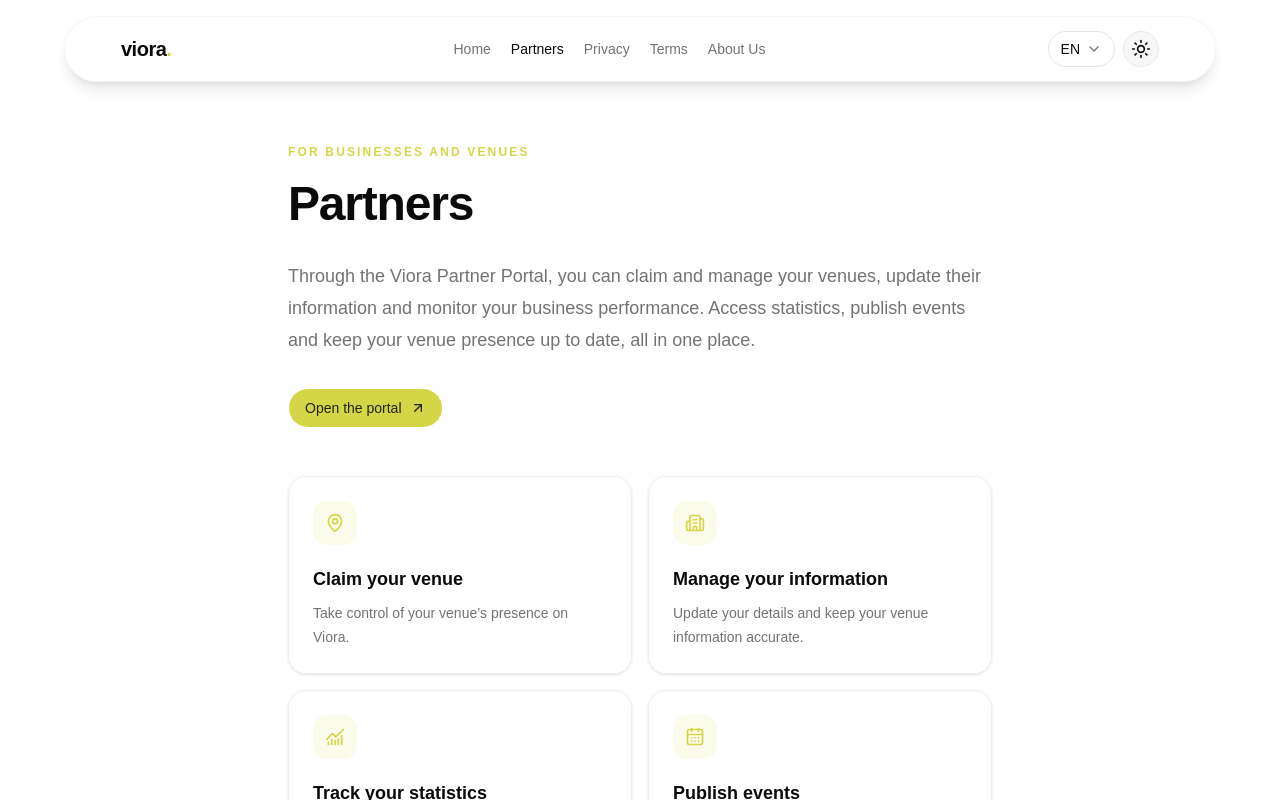
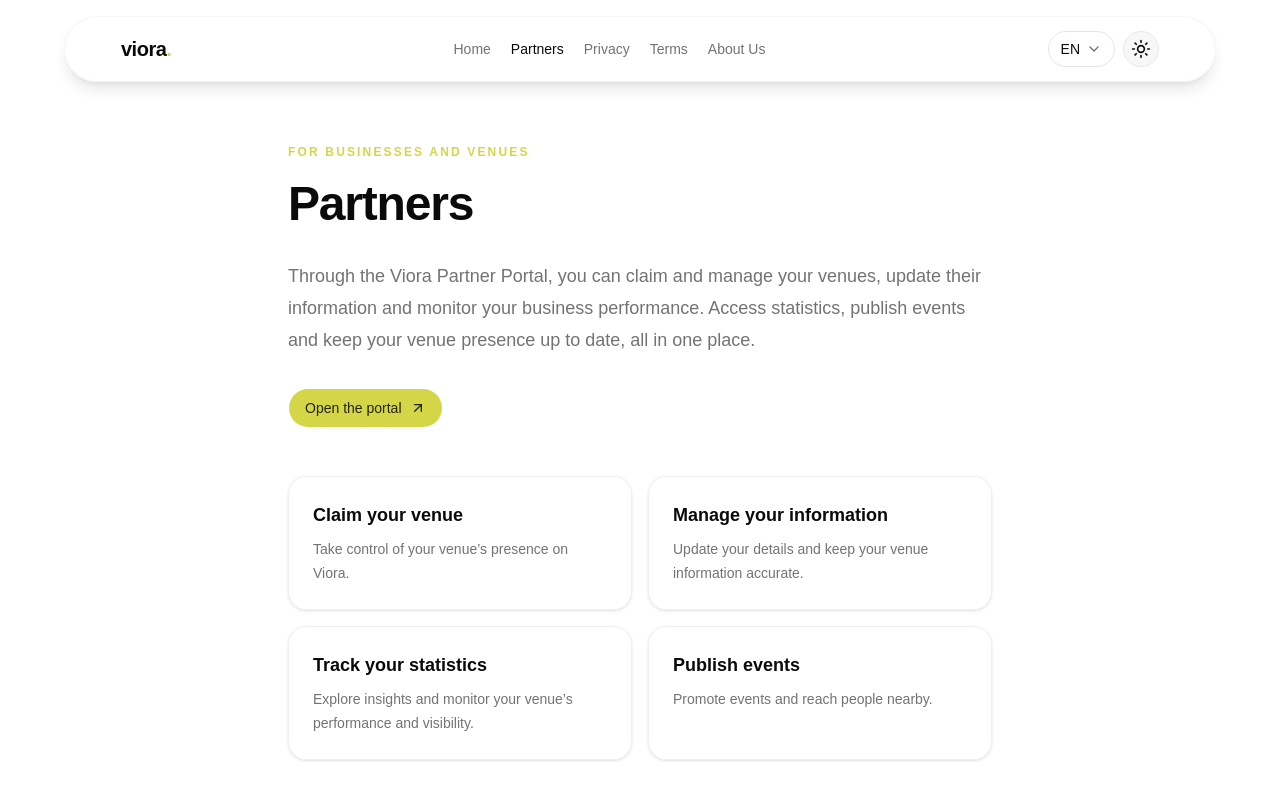
Before and after one commit to viora-studio/landing-page, a React (Vite) app: page /companies in a window 1280 px wide. Shown: the top 800 px of the page. Built offline with nearby package versions, Linux system fonts and the light colour scheme.

Commit message:
Remove decorative icons from partner benefit cards

```diff
--- a/src/pages/coming-soon-pages.tsx
+++ b/src/pages/coming-soon-pages.tsx
@@ -1,4 +1,4 @@
-import { ArrowUpRight, Building2, CalendarDays, ChartNoAxesCombined, MapPin } from "lucide-react"
+import { ArrowUpRight } from "lucide-react"
 
 import { Button } from "@/components/ui/button"
 import { useLanguage } from "@/i18n/language-provider"
@@ -7,10 +7,10 @@ export function CompaniesPage() {
   const { t } = useLanguage()
 
   const benefits = [
-    { icon: MapPin, title: t.companies.benefits.claim.title, description: t.companies.benefits.claim.description },
-    { icon: Building2, title: t.companies.benefits.manage.title, description: t.companies.benefits.manage.description },
-    { icon: ChartNoAxesCombined, title: t.companies.benefits.stats.title, description: t.companies.benefits.stats.description },
-    { icon: CalendarDays, title: t.companies.benefits.events.title, description: t.companies.benefits.events.description },
+    { title: t.companies.benefits.claim.title, description: t.companies.benefits.claim.description },
+    { title: t.companies.benefits.manage.title, description: t.companies.benefits.manage.description },
+    { title: t.companies.benefits.stats.title, description: t.companies.benefits.stats.description },
+    { title: t.companies.benefits.events.title, description: t.companies.benefits.events.description },
   ]
 
   return (
@@ -41,15 +41,12 @@ export function CompaniesPage() {
       </Button>
 
       <div className="mt-12 grid gap-4 sm:grid-cols-2">
-        {benefits.map(({ icon: Icon, title, description }) => (
+        {benefits.map(({ title, description }) => (
           <div
             key={title}
             className="rounded-2xl border border-border/60 bg-card/60 p-6 shadow-sm backdrop-blur"
           >
-            <div className="flex size-11 items-center justify-center rounded-xl bg-primary/10 text-primary">
-              <Icon className="size-5" />
-            </div>
-            <h2 className="mt-5 text-lg font-semibold text-foreground">{title}</h2>
+            <h2 className="text-lg font-semibold text-foreground">{title}</h2>
             <p className="mt-2 text-sm leading-6 text-muted-foreground">{description}</p>
           </div>
         ))}
```
